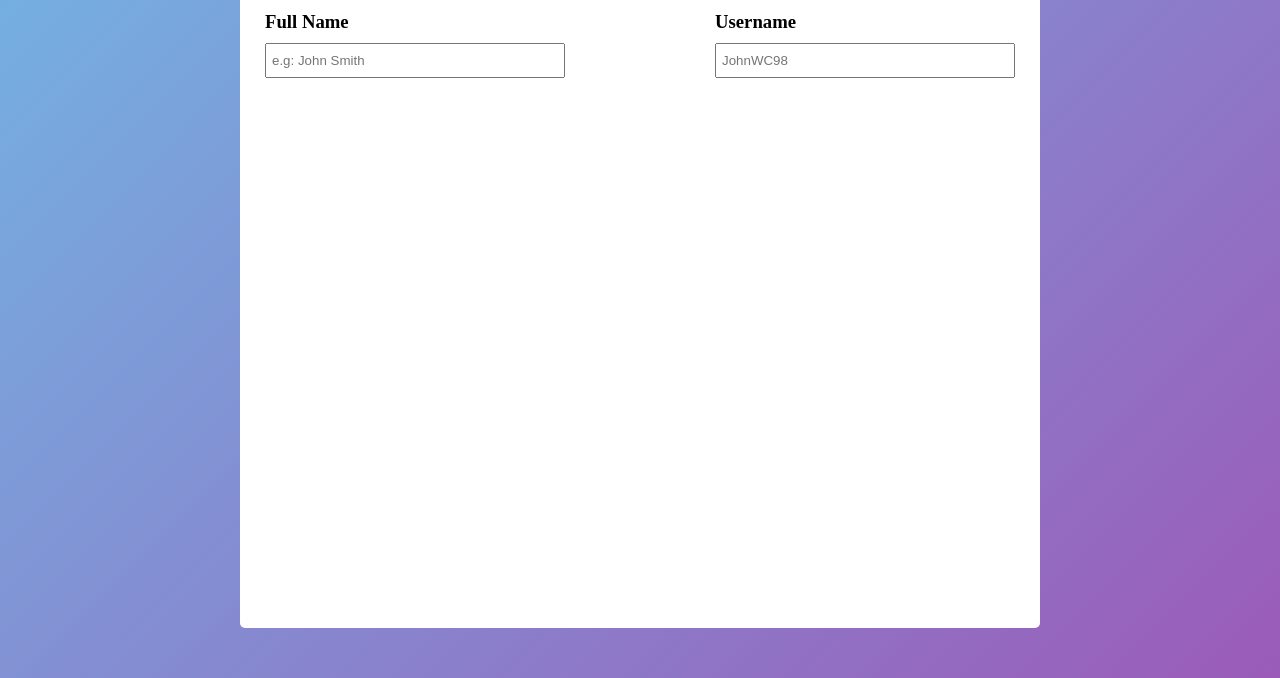
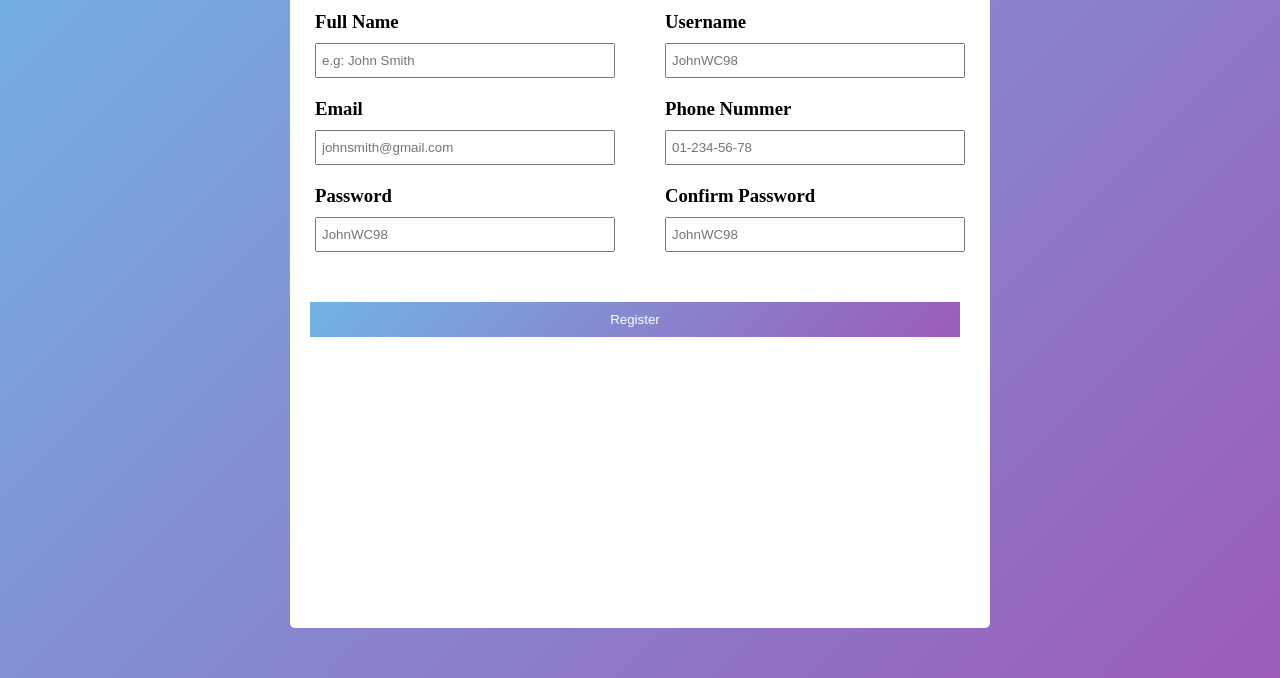
Before and after one commit to zulfiya03/css--practise1--REGISTER, a plain HTML site: page index.html in a window 1280 px wide. Shown: the part 122-800 px from the top of the page. Drawn offline with Linux system fonts and the light colour scheme.

Commit message:
next commit

```diff
--- a/index.html
+++ b/index.html
@@ -23,9 +23,33 @@
             </div>
         </div>
 
+        <div class="container">
+            <div class="emailContainer">
+            <h3>Email</h3>
+            <input type="text" placeholder="johnsmith@gmail.com">
+        </div>
+        <div class="phoneContainer">
+            <h3>Phone Nummer</h3>
+            <input type="text" placeholder="01-234-56-78">
+        </div>
+    </div>
 
+    <div class="container">
+        <div class="passwordContainer">
+            <h3>Password</h3>
+            <input type="password" placeholder="JohnWC98">
+        </div>
+        <div class="passwordConfirmContainer">
+            <h3>Confirm Password</h3>
+            <input type="password" placeholder="JohnWC98">
+        </div>
     </div>
 </div>
+
+<!-- <div class="container2"></div> -->
+
+<button>Register</button>
+
 </div>
 </body>
 </html>
--- a/style.css
+++ b/style.css
@@ -13,7 +13,7 @@ body {
 }
 
 .card {
-    width: 800px;
+    width: 700px;
     padding: 20px;
     background-color: white;
     border-radius: 5px;
@@ -30,7 +30,7 @@ hr {
     margin-top: 20px;
     display: flex;
     justify-content: center;
-    gap: 150px;
+    gap: 50px;
 }
 
 input {
@@ -39,3 +39,12 @@ input {
     padding: 5px;
     margin-top: 10px;
 }
+
+button {
+    width: 650px;
+    height: 35px;
+    margin-top: 50px;
+    color: white;
+    border: none;
+    background: linear-gradient(135deg, rgb(114, 180, 228), rgb(155, 91, 185)) ;
+}
```
